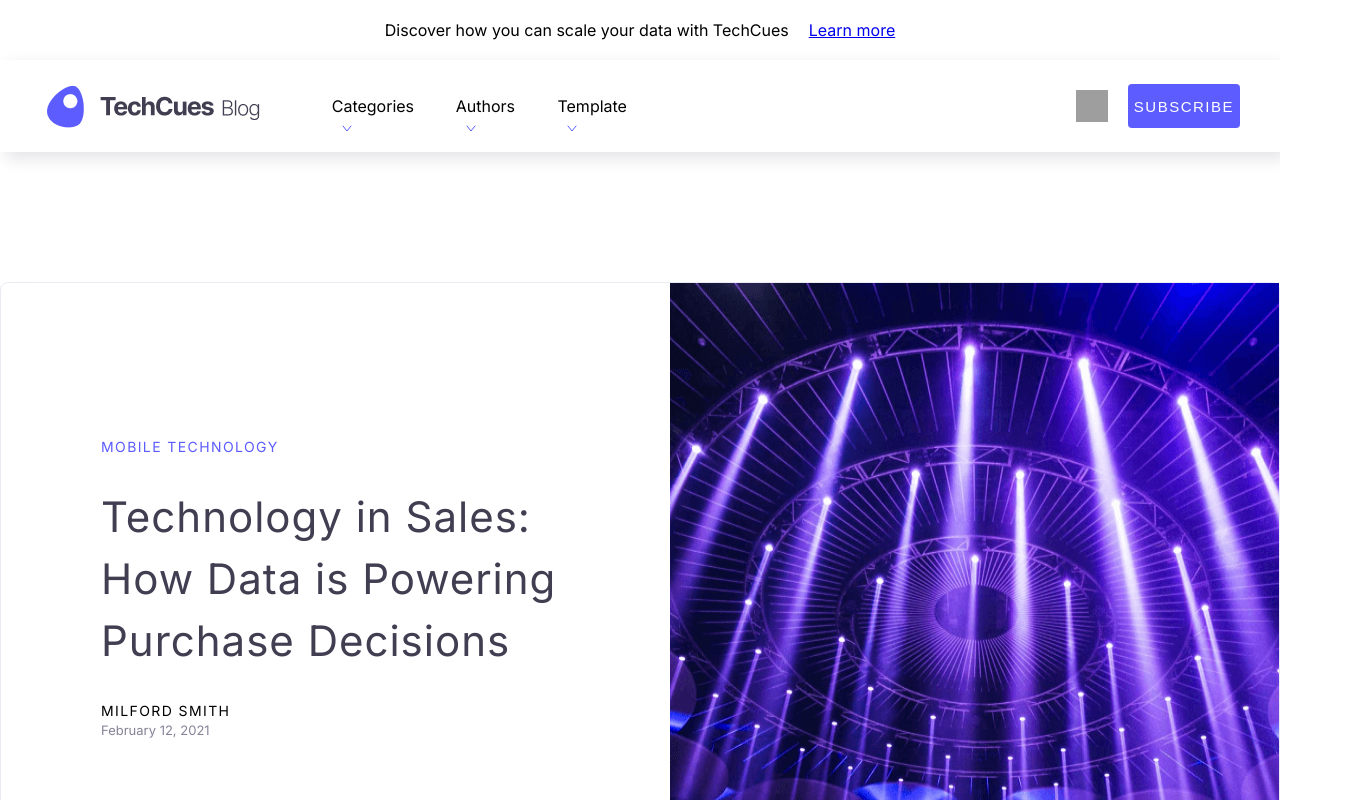
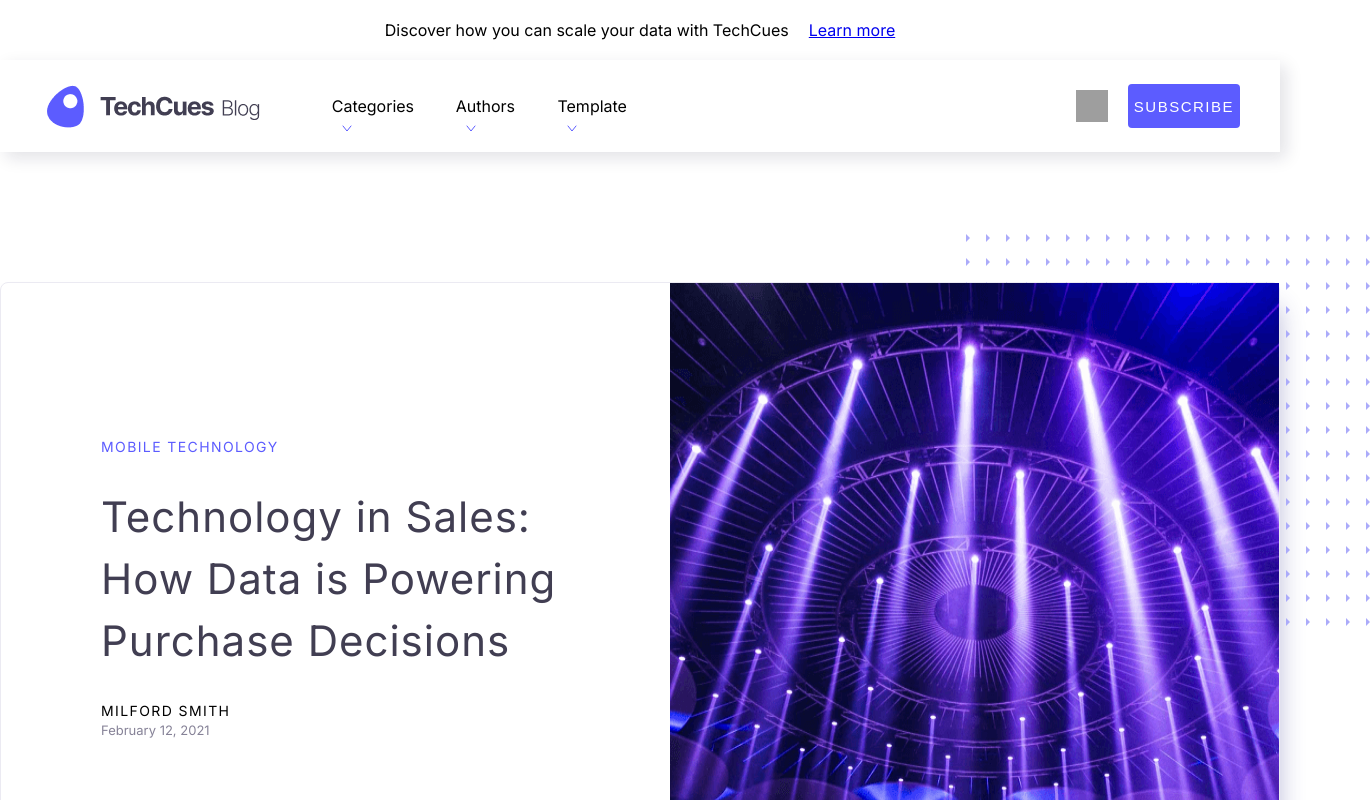
Before and after one commit to AirMous3/TechCues, a React (Create React App) app: page / in a window 1280 px wide. Shown: the top 800 px of the page, 1370 px wide, since content can reach past the window. Built offline with nearby package versions, Linux system fonts and the light colour scheme; grey boxes are pictures that could not be loaded.

Commit message:
Improve: add cursor pointer

```diff
--- a/src/components/Article/components.js
+++ b/src/components/Article/components.js
@@ -8,6 +8,7 @@ export const ArticleWrapper = styled.div`
 `;
 export const ArticleImage = styled.img`
   margin-bottom: 30px;
+  cursor: pointer;
 `;
 export const ArticleTitle = styled.div`
   font-size: 14px;
--- a/src/components/Articles/components.js
+++ b/src/components/Articles/components.js
@@ -17,6 +17,8 @@ export const ArticlesTitleWrapper = styled.div`
   border-bottom: 1px solid ${({ theme }) => theme.colors.border};
 `;
 export const ArticlesViewAll = styled.div`
+  cursor: pointer;
+
   ::after {
     content: url(${arrow});
     margin-left: 10px;
@@ -26,10 +28,3 @@ export const ArticlesWrapper = styled.div`
   display: flex;
   justify-content: space-between;
 `;
-export const ArticlesDiv = styled.div`
-  position: absolute;
-  bottom: 422px;
-  width: 150px;
-  border-top: 5px solid ${({ theme }) => theme.colors.primary};
-  border-radius: 8px;
-`;
--- a/src/components/Articles/index.js
+++ b/src/components/Articles/index.js
@@ -1,6 +1,5 @@
 import { Article } from '@/components/Article';
 import {
-  ArticlesDiv,
   ArticlesTitle,
   ArticlesTitleWrapper,
   ArticlesViewAll,
@@ -16,7 +15,6 @@ export const Articles = () => {
         <ArticlesTitle>Recent Articles</ArticlesTitle>
         <ArticlesViewAll>View All</ArticlesViewAll>
       </ArticlesTitleWrapper>
-      {/*<ArticlesDiv />*/}
       <ArticlesWrapper>
         {config.map(({ description, author, title, image }, index) => (
           <Article
--- a/src/components/Button/index.js
+++ b/src/components/Button/index.js
@@ -12,4 +12,5 @@ export const Button = styled.button`
   color: #ffffff;
   border: none;
   height: 44px;
+  cursor: pointer;
 `;
--- a/src/components/Header/components.js
+++ b/src/components/Header/components.js
@@ -17,10 +17,10 @@ export const HeaderWrapper = styled.div`
 export const CategoriesWrapper = styled.div`
   display: flex;
 
-
   li {
     margin-left: 25px;
     list-style-type: none;
+    cursor: pointer;
 
     ::after {
       content: url(${arrow});
--- a/src/components/Main/components.js
+++ b/src/components/Main/components.js
@@ -1,6 +1,4 @@
 import styled from 'styled-components';
-
-import rightArrows from '@/assets/topRightArrows.png';
 
 export const StyledMain = styled.main`
   display: flex;
@@ -11,12 +9,14 @@ export const StyledMain = styled.main`
   border-radius: 8px;
   margin-bottom: 120px;
   min-height: 600px;
+  z-index: 10;
 `;
 export const MainSection = styled.section`
   display: flex;
   flex-direction: column;
   justify-content: center;
   padding-left: 100px;
+  z-index: 10;
 `;
 export const MainTitle = styled.h1`
   color: ${({ theme }) => theme.colors.secondary};
@@ -47,16 +47,20 @@ export const MainDate = styled.div`
   line-height: 20px;
   color: ${({ theme }) => theme.colors.whiteGray};
 `;
-export const MainInmage = styled.img`
+export const MainImage = styled.img`
   z-index: 10;
 `;
-// export const MainRightArrows = styled.div`
-//   z-index: 1;
-//   position: absolute;
-//   height: 392px;
-//   left: 73.23%;
-//   right: -4.31%;
-//   top: -48px;
-//   background-image: url(${rightArrows});
-//   background-repeat: no-repeat;
-// `;
+export const MainRightArrows = styled.img`
+  z-index: 1;
+  position: absolute;
+  right: -7%;
+  top: -48px;
+  pointer-events: none;
+`;
+export const MainLeftArrows = styled.img`
+  left: -50px;
+  top: 255px;
+  z-index: 1;
+  position: absolute;
+  pointer-events: none;
+`;
--- a/src/components/Main/index.js
+++ b/src/components/Main/index.js
@@ -1,10 +1,12 @@
 import mainImage from '@/assets/mainImage.png';
+import rightArrows from '@/assets/topRightArrows.png';
 
 import {
   MainAuthor,
   MainDate,
   MainDescription,
-  MainInmage,
+  MainImage,
+  MainRightArrows,
   MainSection,
   MainTitle,
   StyledMain,
@@ -21,7 +23,8 @@ export const Main = () => {
         <MainAuthor>Milford Smith</MainAuthor>
         <MainDate>February 12, 2021</MainDate>
       </MainSection>
-      <MainInmage src={mainImage} alt="mainImage" />
+      <MainRightArrows src={rightArrows} />
+      <MainImage src={mainImage} alt="mainImage" />
     </StyledMain>
   );
 };
```
